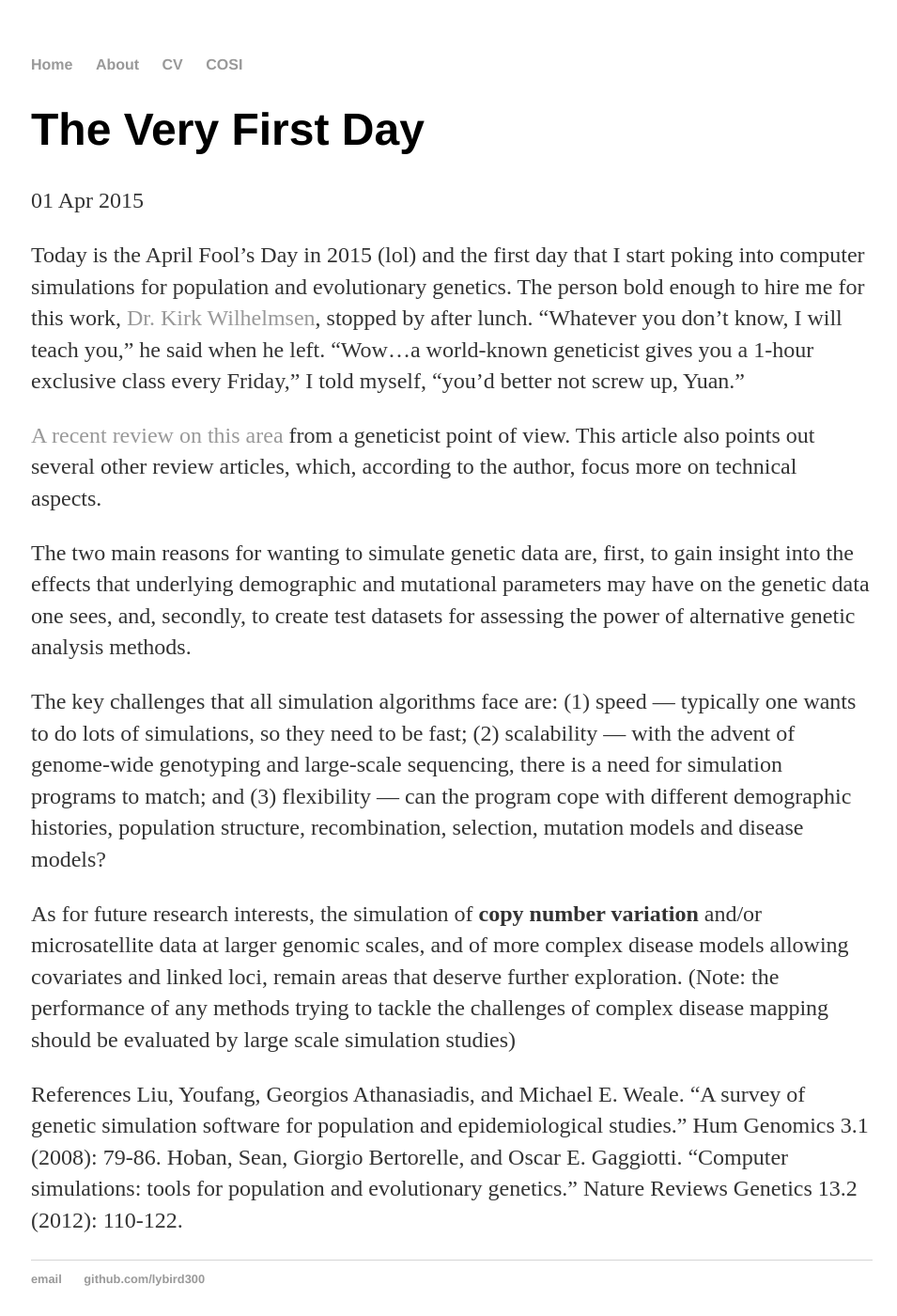
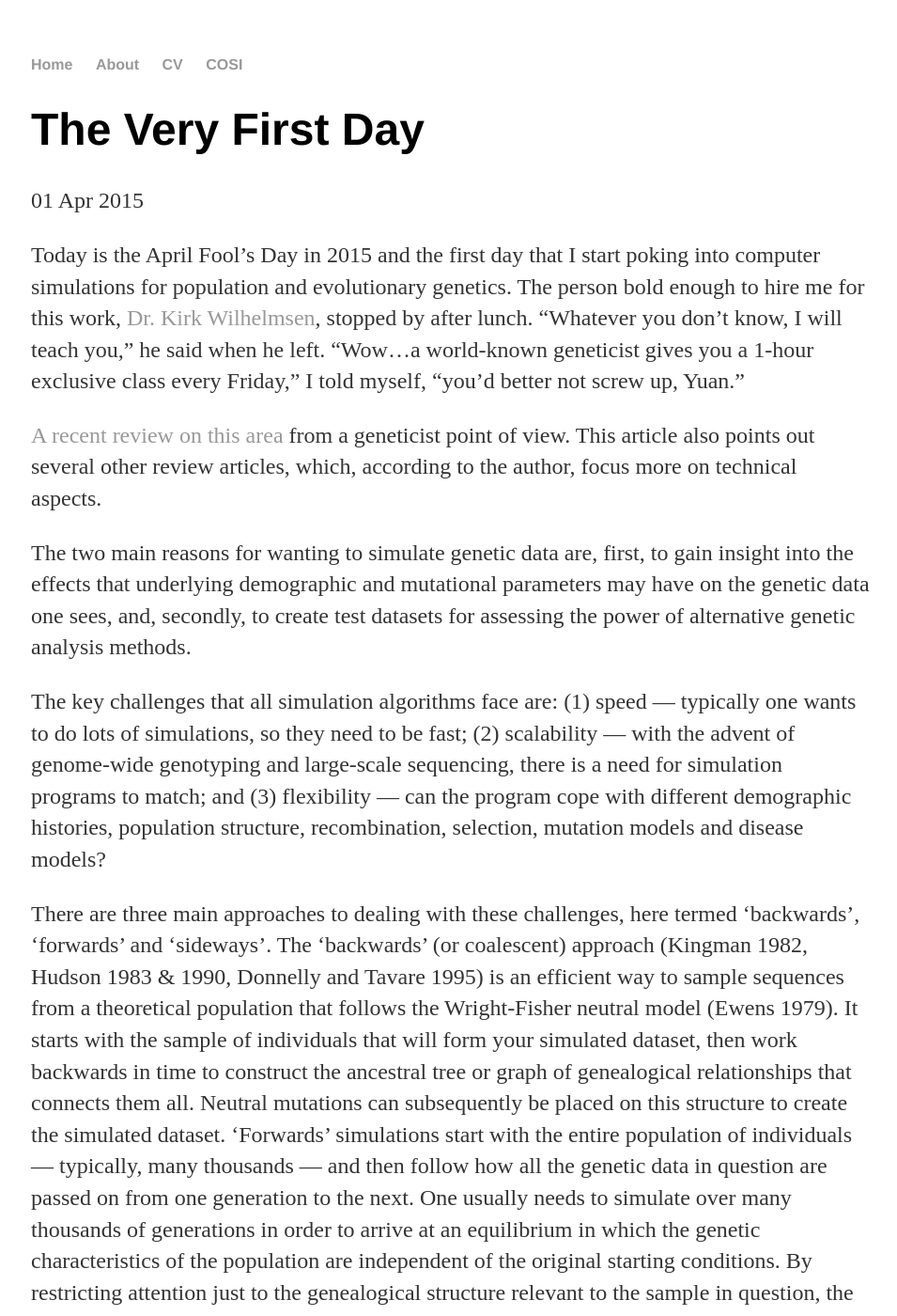
Before and after one commit to lybird300/lybird300.github.io, a Jekyll site: the page built from _posts/2015-04-01-poking-started.md, in a window 1280 px wide and 1400 px high. Shown: the whole window at 94% size, without its empty margins (159-1114 px from the left). Built offline with Jekyll 4.4.1, drawn with Linux system fonts in a browser that asks for light colours; some of the changed text lies outside the part shown.

Commit message:
Update 2015-04-01-poking-started.md

```diff
--- a/_posts/2015-04-01-poking-started.md
+++ b/_posts/2015-04-01-poking-started.md
@@ -4,7 +4,7 @@ title: "The Very First Day"
 date: 2015-04-01
 ---
 
-Today is the April Fool's Day in 2015 (lol) and the first day that I start poking into computer simulations for population and evolutionary genetics. The person bold enough to hire me for this work, <a href="http://www.med.unc.edu/genetics/faculty/wilhelmsen">Dr. Kirk Wilhelmsen</a>, stopped by after lunch. "Whatever you don't know, I will teach you," he said when he left. "Wow...a world-known geneticist gives you a 1-hour exclusive class every Friday," I told myself, "you'd better not screw up, Yuan."
+Today is the April Fool's Day in 2015 and the first day that I start poking into computer simulations for population and evolutionary genetics. The person bold enough to hire me for this work, <a href="http://www.med.unc.edu/genetics/faculty/wilhelmsen">Dr. Kirk Wilhelmsen</a>, stopped by after lunch. "Whatever you don't know, I will teach you," he said when he left. "Wow...a world-known geneticist gives you a 1-hour exclusive class every Friday," I told myself, "you'd better not screw up, Yuan."
 
 <a href="http://www.nature.com/nrg/journal/v13/n2/full/nrg3130.html">A recent review on this area</a> from a geneticist point of view. This article also points out several other review articles, which, according to the author, focus more on technical aspects.
 
@@ -12,6 +12,8 @@ The two main reasons for wanting to simulate genetic data are, first, to gain in
 
 The key challenges that all simulation algorithms face are: (1) speed — typically one wants to do lots of simulations, so they need to be fast; (2) scalability — with the advent of genome-wide genotyping and large-scale sequencing, there is a need for simulation programs to match; and (3) flexibility — can the program cope with different demographic histories, population structure, recombination, selection, mutation models and disease models?
 
+There are three main approaches to dealing with these challenges, here termed ‘backwards’, ‘forwards’ and ‘sideways’. The ‘backwards’ (or coalescent) approach (Kingman 1982, Hudson 1983 & 1990, Donnelly and Tavare 1995) is an efficient way to sample sequences from a theoretical population that follows the Wright-Fisher neutral model (Ewens 1979). It starts with the sample of individuals that will form your simulated dataset, then work backwards in time to construct the ancestral tree or graph of genealogical relationships that connects them all. Neutral mutations can subsequently be placed on this structure to create the simulated dataset. ‘Forwards’ simulations start with the entire population of individuals — typically, many thousands — and then follow how all the genetic data in question are passed on from one generation to the next. One usually needs to simulate over many thousands of generations in order to arrive at an equilibrium in which the genetic characteristics of the population are independent of the original starting conditions. By restricting attention just to the genealogical structure relevant to the sample in question, the coalescent approach is more efficient than the ‘forwards’ approach. Also, this approach usually employs a continuous-time approximation to effectively skip over the intermediate generations between important tree generating events, which makes it even more efficient.
+
 As for future research interests, the simulation of <b>copy number variation</b> and/or microsatellite data at larger genomic scales, and of more complex disease models allowing covariates and linked loci, remain areas that deserve further exploration. (Note:  the performance of any methods trying to tackle the challenges of complex disease mapping should be evaluated by large scale simulation studies)
 
 References
```
